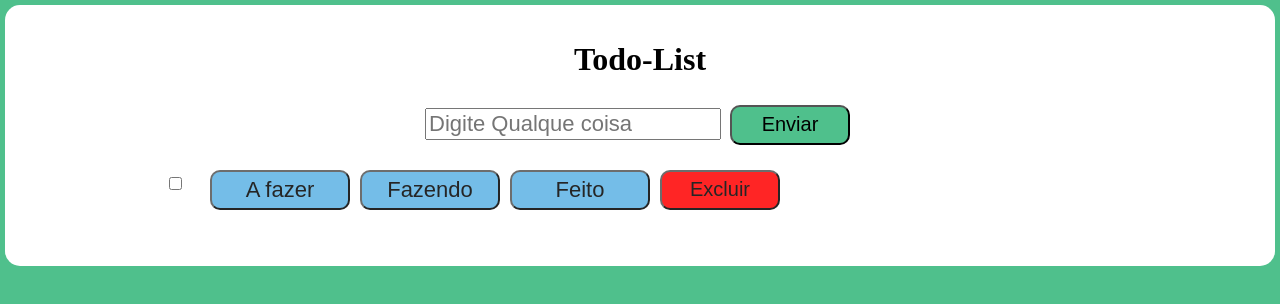
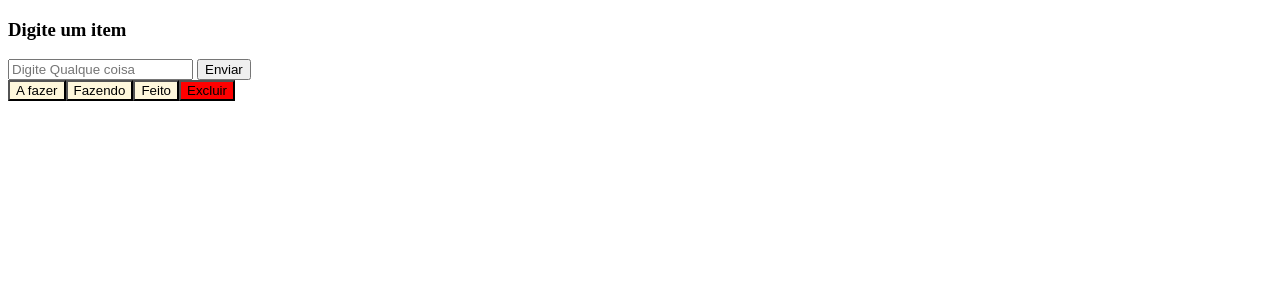
Before and after one commit to Edivansanto5/to-do-list.vue.js, a Vue app: page / in a window 1280 px wide. Both pictures are taken after a click on the button "Enviar". Shown: the top 304 px of the page. Built offline with nearby package versions, Linux system fonts and the light colour scheme.

Commit message:
finalizando esse aqui

```diff
--- a/src/App.vue
+++ b/src/App.vue
@@ -1,19 +1,18 @@
 <template>
   <div>
-
-    <toList/>
-
-
-
+    <!-- <toList/> -->
+    <todoList/>
   </div>
 </template>
 <script>
 
-import toList from './components/toList.vue'
+// import toList from './components/toList.vue'
+import todoList from './components/todoList.vue'
 
   export default{
     components:{
-     toList,
+    //  toList,
+     todoList
 
     }
   }
--- a/src/components/toList.vue
+++ b/src/components/toList.vue
@@ -1,18 +1,15 @@
-<template>
+<!-- <template>
   <div class="conteiner">
     <h1>Todo-List</h1>
-    <input type="text" v-model.trim="lista.text" placeholder="Digite Qualque coisa"> <!-- ok-->
+    <input type="text" v-model.trim="lista.text" placeholder="Digite Qualque coisa">
     <button type="button" @click="addLista()" > Enviar</button>
 
-    <div v-for="(lista, index) in listas" :key="index" class="list">
-      <form class="mr-10" >
-        <input :id="index" type="checkbox" v-model.trim="lista.checked" @click="changeChecked(index)"  />
+    <div v-for="(lista, index) in listas" :key="index">
 
-      </form>
-        <span :class="listas[index].checked ? 'line-through mr-10' : 'mr-10'" >{{ lista.text }}</span>
-        <button class="btn">A fazer</button>
-        <button class="btn">Fazendo</button>
-        <button class="btn">Feito</button>
+        <span>{{ lista.text }}</span>
+        <button class="btn" @click="fazer()">A fazer</button>
+        <button class="btn" @click="fazendo()">Fazendo</button>
+        <button class="btn" @click="feito()">Feito</button>
         <button class="btn-excluir" @click="deleta">Excluir</button>
 
     </div>
@@ -30,8 +27,11 @@ export default {
       lista: {
         checked: false,
         text: '',
+        lista2: {
+        checked: false,
+        text: '',
       },
-
+,
       listas: [],
     }
   },
@@ -43,10 +43,24 @@ export default {
         text: '',
       }
     },
-    changeChecked (index) {
-      this.listas[index].checked = !this.listas[index].checked
-      console.log(this.listas[index].checked)
+    fazer(){
+      // var array = new Array();
+      //   $('select option:selected').each(function(index, el) {
+      //   array.push($(el).val());
+      // });
+      // console.log(array);
+      console.log('está por fazer');
     },
+    fazendo(){
+      console.log('está fazendo');
+    },
+    feito(){
+      console.log('está feito');
+    },
+    // changeChecked (index) {
+    //   this.listas[index].checked = !this.listas[index].checked
+    //   console.log(this.listas[index].checked)
+    // },
     deleta(){
 
       this.listas.pop(this.listas)
@@ -56,8 +70,9 @@ export default {
 
   }
 
-}
-</script>
+} -->
+
+<!-- </script>
 
 <style>
   body{
@@ -126,4 +141,4 @@ export default {
     font-size: 22px;
   }
 
-</style>
+</style> -->
--- a/src/components/todoList.vue
+++ b/src/components/todoList.vue
@@ -5,26 +5,16 @@
     <button type="button" @click="addLista()" > Enviar</button>
 
     <div v-for="(lista, index) in listas" :key="index" >
-        <span>{{ lista.text }}</span> <a class="mr-10" href="#" @click="deleta">Excluir</a>
-        <span>{{listas.text}}</span>
+        <span>{{ lista.text }}</span>
+        <button class="btn">A fazer</button>
+        <button class="btn">Fazendo</button>
+        <button class="btn">Feito</button>
+        <button class="btn-excluir" @click="deleta">Excluir</button>
+
     </div>
     <br>
   </div>
-    <!-- <div class="conteiner">
-      <div class="box">
-            <h1>{{title}}</h1>
-        </div>
-        <h1>{{nome}}</h1>
-        <button class="btn" type="###">Status</button>
-        <input type="text" v-model="lista.text" placeholder="Digite aqui uma Tarefa">
-        <button class="btn" @click="addLista()">Adcionar</button>
 
-        <div v-for="(lista,index) in listas" :key="index">
-           <p>fasdfadfaf</p>
-        </div>
-
-
-    </div> -->
 </template>
 <script>
 
@@ -53,7 +43,12 @@ export default {
 </script>
 
 <style>
-
+   .btn{
+       background: cornsilk;
+   }
+   .btn-excluir{
+       background: red;
+   }
 
 
 </style>
```
Also changed, not shown: 1 other file (tests, documents, lock files or other folders).
